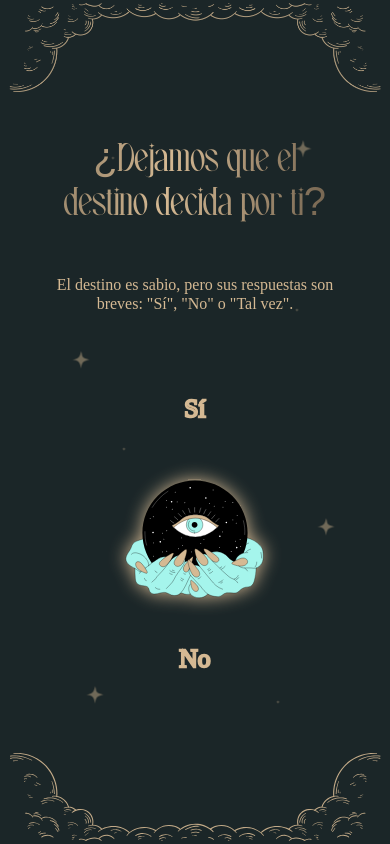
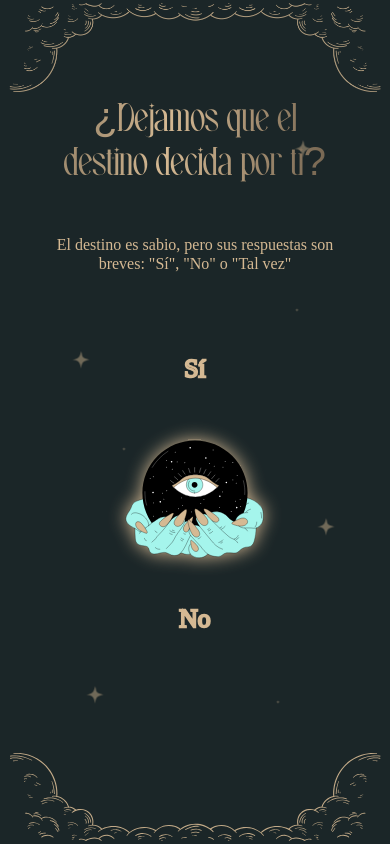
Before and after one commit to JessCardenas/oraculov1, a React (Vite) app: page / in a window 390 px wide. Built offline with nearby package versions, Linux system fonts and the light colour scheme.

Commit message:
update once more

```diff
--- a/src/StyleSheets/HomeScreen.css
+++ b/src/StyleSheets/HomeScreen.css
@@ -61,8 +61,7 @@
 @media (max-width: 768px) {
   /* Estilos para pantallas pequeñas */
   .home-screen {
-    height: 85vh;
-    padding: 0.5rem;
+    padding: .5rem;
   }
   .inicio {
     font-size: clamp(2.5rem, 6vw, 4rem);
--- a/src/components/HomeScreen.jsx
+++ b/src/components/HomeScreen.jsx
@@ -4,14 +4,14 @@ import "../StyleSheets/HomeScreen.css";
 
 function HomeScreen({ cambiarPantalla }) {
   return (
-    <div className="home-screen text-center container mx-auto h-screen overflow-y-hidden flex flex-col justify-center p-6">
+    <div className="home-screen text-center container mx-auto h-screen overflow-y-hidden flex flex-col justify-center -translate-y-10 md:-translate-y-0">
       <h1 className="inicio max-w-xl mx-auto ">
         ¿Dejamos que el destino decida por ti?
       </h1>
 
       <h2 className="subtitulo font-medium max-w-2xl mx-auto my-3 text-center">
         El destino es sabio, pero sus respuestas son breves: "Sí", "No" o "Tal
-        vez".
+        vez"
       </h2>
 
       <div className=" containerBolaManos flex flex-col md:flex-row  items-center justify-evenly max-w-5xl mx-auto px-4 ">
```
